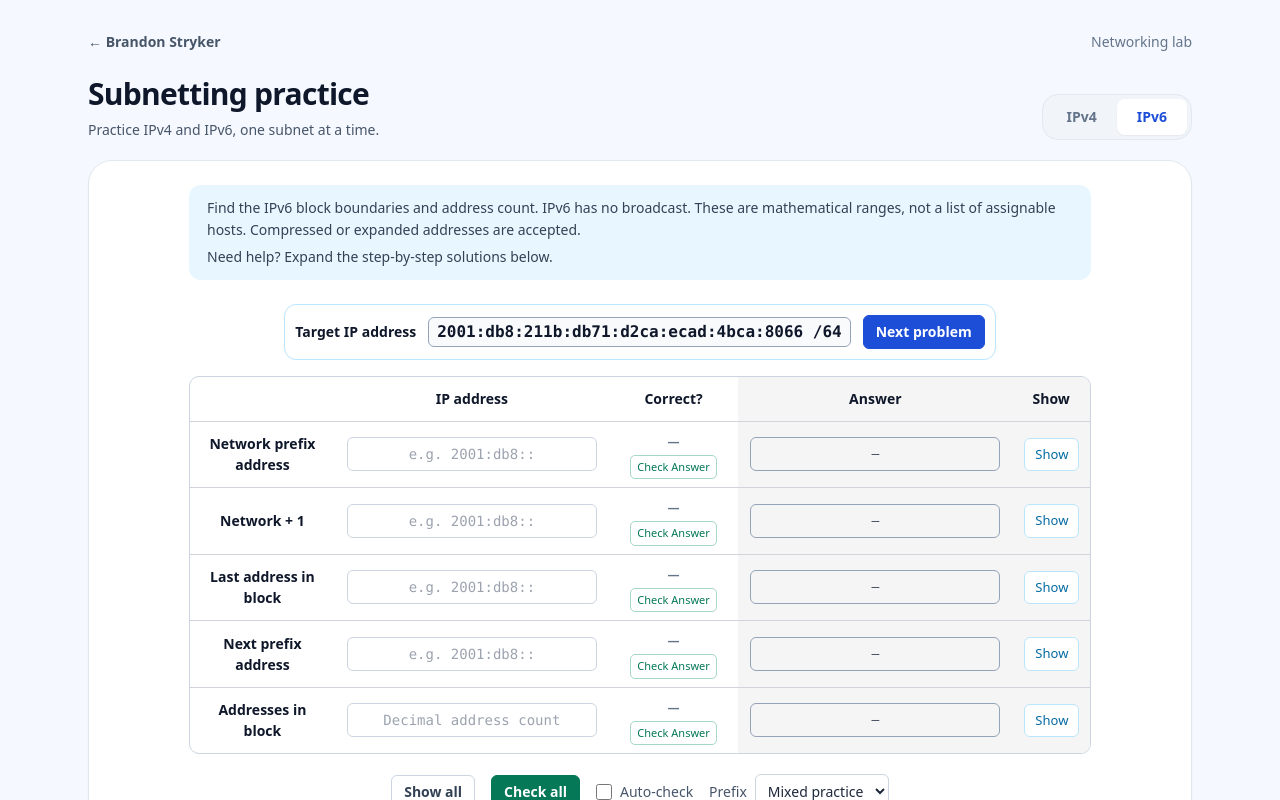
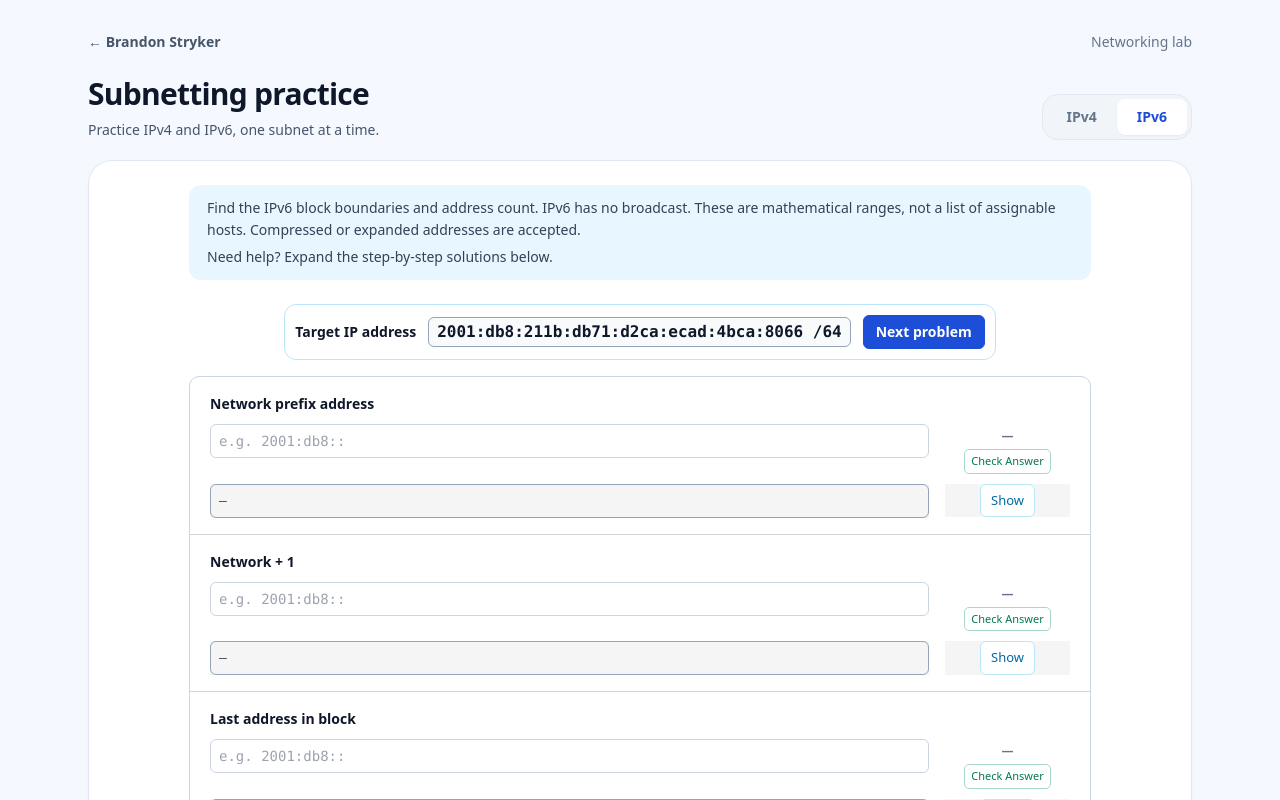
Before and after one commit to bcstryker/portfolio-site, a Next.js app: page /subnetting in a window 1280 px wide. Both pictures are taken after a click on the button "IPv6". Shown: the top 800 px of the page. Built offline with nearby package versions, Linux system fonts and the light colour scheme.

Commit message:
adjusted ipv6 subnet size to accept basic arithmetic

```diff
--- /dev/null
+++ b/app/subnetting/expression.ts
@@ -0,0 +1,79 @@
+// A small arithmetic grammar, never JavaScript evaluation. Fractions stay exact
+// so large IPv6 counts and intermediate divisions cannot lose precision.
+type Fraction = { n: bigint; d: bigint };
+const limit = 1n << 4096n;
+
+function fraction(n: bigint, d = 1n): Fraction {
+  if (d === 0n || n >= limit || n <= -limit || d >= limit || d <= -limit) throw new Error('Out of range');
+  if (d < 0n) { n = -n; d = -d; }
+  let a = n < 0n ? -n : n, b = d;
+  while (b) { [a, b] = [b, a % b]; }
+  return { n: n / a, d: d / a };
+}
+
+/** Supports decimal numbers, + - * / ^ **, parentheses, and unary signs. */
+export function evaluateCount(input: string): bigint | null {
+  if (!input.trim() || input.length > 512) return null;
+  const source = input.replace(/×/g, '*').replace(/÷/g, '/').replace(/−/g, '-');
+  const tokens = source.match(/\d+(?:\.\d+)?|\.\d+|\*\*|[()+\-*/^]|\s+|./g)!.filter(t => !/^\s+$/.test(t));
+  if (tokens.length > 256) return null;
+  let position = 0;
+  const take = () => tokens[position++];
+  const peek = () => tokens[position];
+
+  function primary(): Fraction {
+    if (peek() === '(') {
+      take();
+      const result = sum();
+      if (take() !== ')') throw new Error('Missing parenthesis');
+      return result;
+    }
+    const token = take();
+    if (!token || !/^(?:\d+(?:\.\d+)?|\.\d+)$/.test(token)) throw new Error('Expected number');
+    const [whole, decimal = ''] = token.split('.');
+    return fraction(BigInt((whole || '0') + decimal), 10n ** BigInt(decimal.length));
+  }
+
+  function power(): Fraction {
+    const base = primary();
+    if (peek() !== '^' && peek() !== '**') return base;
+    take();
+    const exponent = unary(); // Exponentiation associates right: 2^3^2 = 2^(3^2).
+    if (exponent.d !== 1n || exponent.n > 4096n || exponent.n < -4096n) throw new Error('Invalid exponent');
+    const e = exponent.n < 0n ? -exponent.n : exponent.n;
+    // Bound allocation before exponentiation, including nested powers.
+    if (BigInt(base.n.toString(2).length) * e > 8192n || BigInt(base.d.toString(2).length) * e > 8192n) throw new Error('Power too large');
+    return exponent.n < 0n ? fraction(base.d ** e, base.n ** e) : fraction(base.n ** e, base.d ** e);
+  }
+
+  function unary(): Fraction {
+    if (peek() === '+') { take(); return unary(); }
+    if (peek() === '-') { take(); const value = unary(); return fraction(-value.n, value.d); }
+    return power();
+  }
+
+  function product(): Fraction {
+    let value = unary();
+    while (peek() === '*' || peek() === '/') {
+      const op = take(), rhs = unary();
+      value = op === '*' ? fraction(value.n * rhs.n, value.d * rhs.d) : fraction(value.n * rhs.d, value.d * rhs.n);
+    }
+    return value;
+  }
+
+  function sum(): Fraction {
+    let value = product();
+    while (peek() === '+' || peek() === '-') {
+      const op = take(), rhs = product();
+      value = fraction(value.n * rhs.d + (op === '+' ? rhs.n : -rhs.n) * value.d, value.d * rhs.d);
+    }
+    return value;
+  }
+
+  try {
+    const value = sum();
+    return position === tokens.length && value.d === 1n && value.n >= 0n ? value.n : null;
+  } catch {
+    return null;
+  }
+}
--- a/app/subnetting/subnet-game.module.css
+++ b/app/subnetting/subnet-game.module.css
@@ -17,11 +17,24 @@
 .showButton { border: 1px solid #bae6fd; border-radius: 6px; background: #fff; padding: 6px 10px; color: #0369a1; font-size: 13px; }
 .showButton:hover { background: #e0f2fe; }
 .controls { display: flex; flex-wrap: wrap; justify-content: center; align-items: center; gap: 16px; padding: 20px 0 14px; }
-.ipv6 { min-width: 860px; }
-.ipv6 th:first-child { width: 140px; }
-.ipv6 th:nth-child(2), .ipv6 th:nth-child(4) { width: 265px; }
-.ipv6 th:nth-child(3) { width: 125px; }
-.ipv6 th:nth-child(5) { width: 75px; }
+/* IPv6 uses stacked task cards so input and solution each get a full line. */
+.ipv6 { display: block; min-width: 0; }
+.ipv6 thead { display: none; }
+.ipv6 tbody { display: block; }
+.ipv6 tbody tr { display: grid; grid-template-columns: minmax(0, 1fr) 125px; gap: 10px 16px; padding: 16px 20px; border-bottom: 1px solid #d1d5db; }
+.ipv6 tbody tr:last-child { border-bottom: 0; }
+.ipv6 tbody th, .ipv6 tbody td { width: auto; padding: 0; border: 0; background: transparent; text-align: left; min-width: 0; }
+.ipv6 tbody th:first-child { width: auto; grid-column: 1 / -1; }
+.ipv6 td:nth-child(2) input { text-align: left; }
+.ipv6 td:nth-child(3), .ipv6 td:nth-child(5) { text-align: center; align-self: center; }
+.ipv6 td:nth-child(4) { grid-column: 1; }
+.ipv6 .solution { background: #f5f5f5; }
+@media (max-width: 640px) {
+  .ipv6 tbody tr { grid-template-columns: minmax(0, 1fr) 70px; padding: 14px 10px; gap: 8px; }
+  .ipv6 td:nth-child(2) { grid-column: 1 / -1; }
+  .ipv6 td:nth-child(3) { grid-column: 1 / -1; display: flex; align-items: center; gap: 12px; }
+  .ipv6 .checkButton { margin: 0; }
+}
 @media (max-width: 640px) { .workspace { padding: 14px; } .target { gap: 8px; margin-top: 16px; } .targetAddress { font-size: 14px; } .instructions { font-size: 13px; } .controls { gap: 12px; } }
 
 .checkButton { display: block; margin: 4px auto 0; padding: 3px 6px; border: 1px solid #a7d7c5; border-radius: 5px; background: #fff; color: #047857; font-size: 11px; white-space: nowrap; }
--- a/app/subnetting/subnet-game.tsx
+++ b/app/subnetting/subnet-game.tsx
@@ -66,7 +66,7 @@ export default function SubnetGame() {
           return <tr key={`${problem.version}-${row.id}`}>
             <th scope="row"><label htmlFor={`answer-${row.id}`}>{row.label}</label></th>
             <td>
-            <input ref={el => {inputs.current[index] = el;}} id={`answer-${row.id}`} aria-describedby={`status-${row.id}`} aria-invalid={status === 'Try again'} value={value} onChange={e => {setAnswers(a => ({...a, [row.id]: e.target.value}));}} onKeyDown={e => {if (e.key === 'Enter') {e.preventDefault(); if (!checked) setChecked(true); else if (!allShown) setShown(rows.map(r => r.id)); else next();}}} autoComplete="off" autoCapitalize="none" spellCheck={false} inputMode={row.id === 'count' || problem.version === 4 ? 'decimal' : 'text'} placeholder={row.id === 'count' ? 'Decimal address count' : problem.version === 4 ? 'e.g. 192.168.1.0' : 'e.g. 2001:db8::'} className={`w-full min-w-0 rounded-md border bg-white px-2 py-1.5 text-center font-mono text-sm outline-none focus:ring-2 focus:ring-blue-500 ${status === 'Correct' ? 'border-emerald-500' : status === 'Try again' ? 'border-rose-400' : 'border-slate-300'}`} />
+            <input ref={el => {inputs.current[index] = el;}} id={`answer-${row.id}`} aria-describedby={`status-${row.id}${row.id === 'count' ? ' count-help' : ''}`} aria-invalid={status === 'Try again'} value={value} onChange={e => {setAnswers(a => ({...a, [row.id]: e.target.value}));}} onKeyDown={e => {if (e.key === 'Enter') {e.preventDefault(); if (!checked) setChecked(true); else if (!allShown) setShown(rows.map(r => r.id)); else next();}}} autoComplete="off" autoCapitalize="none" spellCheck={false} inputMode={problem.version === 4 ? 'decimal' : 'text'} placeholder={row.id === 'count' ? 'e.g. 2^(128-69)' : problem.version === 4 ? 'e.g. 192.168.1.0' : 'e.g. 2001:db8::'} className={`w-full min-w-0 rounded-md border bg-white px-2 py-1.5 text-center font-mono text-sm outline-none focus:ring-2 focus:ring-blue-500 ${status === 'Correct' ? 'border-emerald-500' : status === 'Try again' ? 'border-rose-400' : 'border-slate-300'}`} />
             </td><td><span id={`status-${row.id}`} className={`text-xs font-semibold ${status === 'Correct' ? 'text-emerald-700' : status === 'Try again' ? 'text-rose-700' : 'text-slate-500'}`}>{status === 'Not checked' ? '—' : status === 'Correct' ? '✓' : status}<span className="sr-only">{status === 'Correct' || status === 'Not checked' ? status : ''}</span></span><button type="button" onClick={() => setCheckedRows(ids => ids.includes(row.id) ? ids : [...ids, row.id])} aria-label={`Check Answer: ${row.label}`} className={styles.checkButton}>Check Answer</button></td>
             <td><code className={styles.solution}>{shown.includes(row.id) ? row.value : '—'}</code></td>
             <td><button onClick={() => setShown(s => s.includes(row.id) ? s.filter(id => id !== row.id) : [...s, row.id])} aria-label={`${shown.includes(row.id) ? 'Hide' : 'Show'} ${row.label.toLowerCase()}`} className={styles.showButton}>{shown.includes(row.id) ? 'Hide' : 'Show'}</button></td>
@@ -75,6 +75,7 @@ export default function SubnetGame() {
           </tbody>
         </table>
         </div>
+        {problem.version === 6 && <p id="count-help" className="mt-3 text-sm text-slate-600">Address count: enter a number or an expression, such as 2^59 or 2^(128-69). Supports +, −, *, /, ^ (or **), parentheses, and decimal numbers. Use * for multiplication and whole-number exponents.</p>}
         <div className={styles.controls}>
           <button onClick={() => setShown(rows.map(r => r.id))} className={`${button} !rounded-md !px-3 !py-1.5`}>Show all</button>
           <button onClick={() => setChecked(true)} className={`${button} !rounded-md !border-emerald-700 !bg-emerald-700 !px-3 !py-1.5 !text-white hover:!bg-emerald-800`}>Check all</button>
--- a/app/subnetting/subnet.ts
+++ b/app/subnetting/subnet.ts
@@ -1,3 +1,5 @@
+import { evaluateCount } from './expression';
+
 export type Version = 4 | 6;
 export type Problem = { version: Version; address: string; prefix: number };
 
@@ -56,19 +58,19 @@ export function solve(problem: Problem) {
     { id: 'first', label: 'Network + 1', value: fmt(network + 1n), steps: [base[1], `Add 1 in hexadecimal to get ${fmt(network + 1n)}.`, 'This is an address arithmetic exercise, not a guarantee of host assignability. IPv6 has reserved addresses, including subnet-router anycast.'] },
     { id: 'last', label: 'Last address in block', value: fmt(last), steps: [base[1], `Set the remaining ${hostBits} bits to 1 (a full hexadecimal digit becomes f).`, `The range ends at ${fmt(last)}. This is not a broadcast address; IPv6 has no broadcast.`] },
     { id: 'next', label: 'Next prefix address', value: next < (1n << BigInt(bits)) ? fmt(next) : 'none', steps: [base[1], `Add 2^${hostBits} to the network, carrying between hexadecimal digits and hextets.`, `The next /${problem.prefix} block starts at ${next < (1n << BigInt(bits)) ? fmt(next) : 'outside the address space (enter none)'}.`] },
-    { id: 'count', label: 'Addresses in block', value: String(size), steps: [`Subtract the prefix length from 128: 128 − ${problem.prefix} = ${hostBits}.`, `Calculate 2^${hostBits} = ${size.toLocaleString('en-US')}.`, 'Count every address in the block. Do not subtract 2 as you would for conventional IPv4 usable hosts. Enter a decimal number.'] },
+    { id: 'count', label: 'Addresses in block', value: String(size), steps: [`Subtract the prefix length from 128: 128 − ${problem.prefix} = ${hostBits}.`, `Calculate 2^${hostBits} = ${size.toLocaleString('en-US')}.`, 'Count every address in the block. Do not subtract 2 as you would for conventional IPv4 usable hosts. Enter the count or an equivalent expression, such as 2^(128 − prefix length).'] },
   ];
   return { rows, hostBits, size, network };
 }
 
 export function isCorrect(input: string, answer: string, version: Version, count = false) {
   if (answer === 'none') return input.trim().toLowerCase() === 'none';
-  if (count) return /^\d+$/.test(input.trim()) && BigInt(input.trim()) === BigInt(answer);
+  if (count) return evaluateCount(input) === BigInt(answer);
   const parsed = parseAddress(input, version);
   return parsed !== null && parsed === parseAddress(answer, version);
 }
 
-export const prefixes = { 4: [8, 11, 16, 19, 20, 22, 24, 25, 26, 27, 28, 29, 30], 6: [32, 40, 48, 52, 56, 60, 64, 65, 73, 80, 96, 112, 120, 124, 126] };
+export const prefixes = { 4: [8, 11, 16, 19, 20, 22, 24, 25, 26, 27, 28, 29, 30], 6: [32, 40, 48, 52, 56, 60, 64, 65, 69, 73, 80, 96, 112, 120, 124, 126] };
 export function newProblem(version: Version, prefix?: number): Problem {
   const choices = prefixes[version];
   const p = prefix ?? choices[Math.floor(Math.random() * choices.length)];
```
Also changed, not shown: 1 other file (tests, documents, lock files or other folders).
